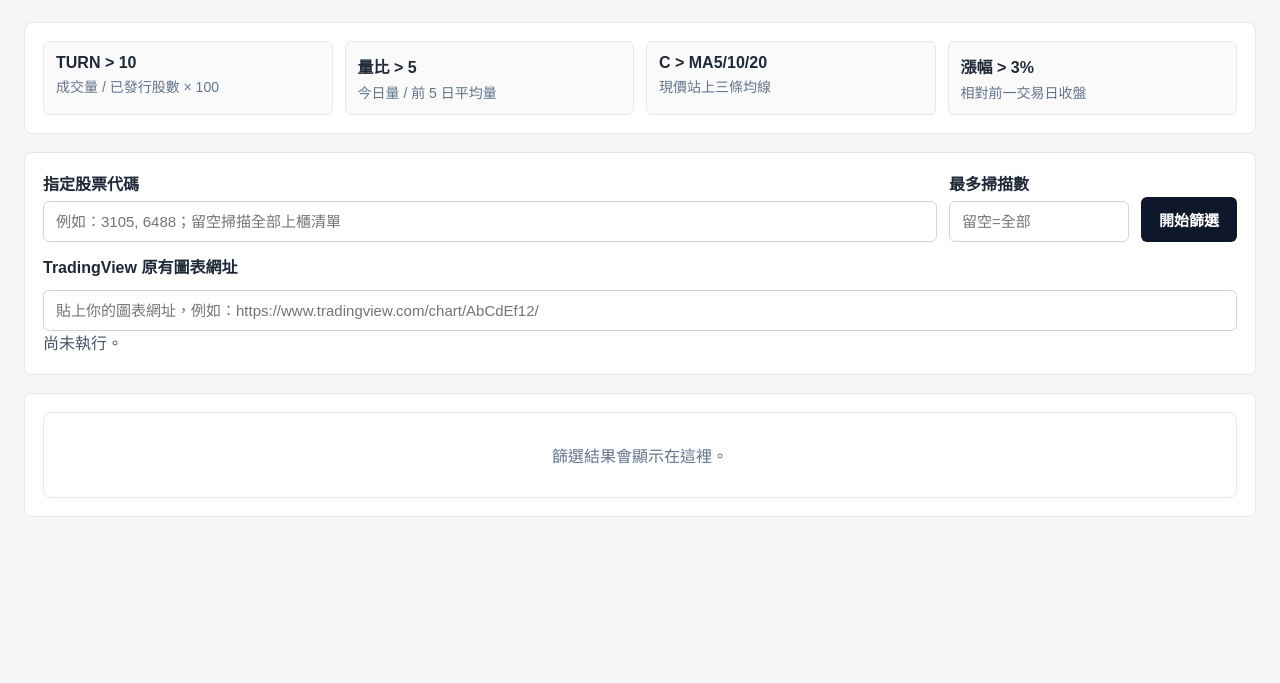
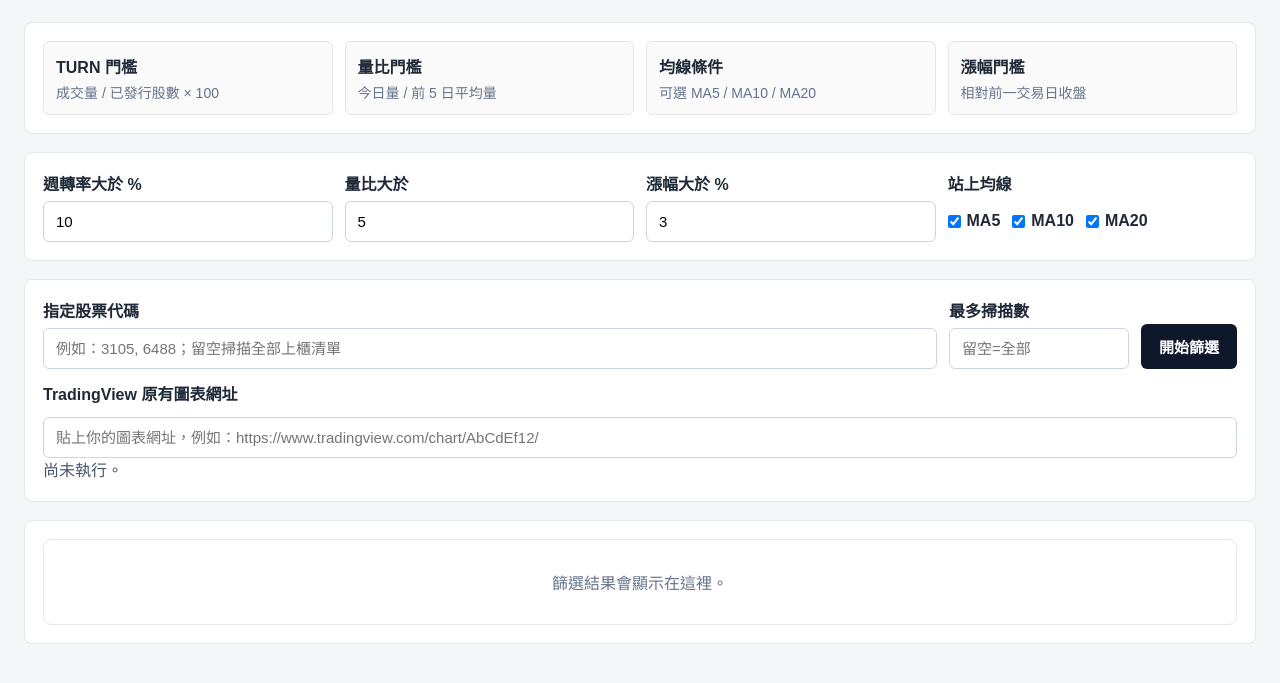
Before and after one commit to simon4657/taiwan-stock-screener-OTC, a Flask app: page /realtime in a window 1280 px wide. Shown: the part 96-779 px from the top of the page. Run offline with Flask 3, Linux system fonts and the light colour scheme.

Commit message:
Make OTC realtime breakout rules configurable

```diff
--- a/app.py
+++ b/app.py
@@ -591,8 +591,39 @@ def simple_moving_average(values, length):
         return None
     return sum(values[-length:]) / length
 
-def evaluate_realtime_rule(stock_code, stock_name, issued_shares):
+def parse_realtime_rules(payload):
+    """解析強勢量價突破策略參數，未提供時使用原始預設值。"""
+    source = payload.get('rules') if isinstance(payload.get('rules'), dict) else payload
+
+    def float_rule(key, default):
+        try:
+            value = float(source.get(key, default))
+            return value if math.isfinite(value) else default
+        except (TypeError, ValueError):
+            return default
+
+    raw_ma = source.get('above_ma', [5, 10, 20])
+    if not isinstance(raw_ma, list):
+        raw_ma = [5, 10, 20]
+    above_ma = []
+    for item in raw_ma:
+        try:
+            period = int(item)
+        except (TypeError, ValueError):
+            continue
+        if period in (5, 10, 20) and period not in above_ma:
+            above_ma.append(period)
+
+    return {
+        'turnover_rate_gt': float_rule('turnover_rate_gt', 10),
+        'volume_ratio_gt': float_rule('volume_ratio_gt', 5),
+        'above_ma': above_ma or [5, 10, 20],
+        'change_percent_gt': float_rule('change_percent_gt', 3),
+    }
+
+def evaluate_realtime_rule(stock_code, stock_name, issued_shares, rules=None):
     """依強勢量價突破條件篩選：TURN>10、量比>5、C>MA5/10/20、漲幅>3。"""
+    rules = rules or parse_realtime_rules({})
     historical_data = fetch_historical_data_for_indicators(stock_code, days=60)
     if not historical_data or len(historical_data) < 21:
         return None
@@ -612,13 +643,11 @@ def evaluate_realtime_rule(stock_code, stock_name, issued_shares):
     volume_ratio = calculate_volume_ratio(current_volume, previous_volumes)
     turnover_rate = (current_volume / issued_shares * 100) if issued_shares else None
 
-    cond_turnover = turnover_rate is not None and turnover_rate > 10
-    cond_volume_ratio = volume_ratio > 5
-    cond_ma = (
-        ma5 is not None and ma10 is not None and ma20 is not None and
-        current_price > ma5 and current_price > ma10 and current_price > ma20
-    )
-    cond_change = change_percent > 3
+    ma_values = {5: ma5, 10: ma10, 20: ma20}
+    cond_turnover = turnover_rate is not None and turnover_rate > rules['turnover_rate_gt']
+    cond_volume_ratio = volume_ratio > rules['volume_ratio_gt']
+    cond_ma = all(ma_values.get(period) is not None and current_price > ma_values[period] for period in rules['above_ma'])
+    cond_change = change_percent > rules['change_percent_gt']
     matched = cond_turnover and cond_volume_ratio and cond_ma and cond_change
 
     return {
@@ -636,6 +665,10 @@ def evaluate_realtime_rule(stock_code, stock_name, issued_shares):
         'issued_shares': issued_shares,
         'matched': matched,
         'conditions': {
+            'turnover': cond_turnover,
+            'volume_ratio': cond_volume_ratio,
+            'above_ma': cond_ma,
+            'change': cond_change,
             'turnover_gt_10': cond_turnover,
             'volume_ratio_gt_5': cond_volume_ratio,
             'above_ma5_ma10_ma20': cond_ma,
@@ -718,6 +751,7 @@ def run_realtime_screen_job(payload, job_id=None):
 
     requested_codes = payload.get('stock_codes') or []
     limit = payload.get('limit')
+    rules = parse_realtime_rules(payload)
     stock_list = get_otc_stock_codes()
     issued_shares = get_issued_shares_map()
 
@@ -744,7 +778,7 @@ def run_realtime_screen_job(payload, job_id=None):
         shares = issued_shares.get(code)
         if not shares:
             return {'code': code, 'missing_shares': True}
-        return evaluate_realtime_rule(code, stock_list.get(code, code), shares)
+        return evaluate_realtime_rule(code, stock_list.get(code, code), shares, rules)
 
     with ThreadPoolExecutor(max_workers=20) as executor:
         futures = {executor.submit(analyze_one, code): code for code in stock_codes}
@@ -779,12 +813,7 @@ def run_realtime_screen_job(payload, job_id=None):
 
     return {
         'success': True,
-        'rules': {
-            'turnover_rate_gt': 10,
-            'volume_ratio_gt': 5,
-            'above_ma': [5, 10, 20],
-            'change_percent_gt': 3,
-        },
+        'rules': rules,
         'matched_stocks': clean_data_for_json(matched),
         'all_results': clean_data_for_json(results),
         'total_requested': total,
--- a/templates/realtime_screener.html
+++ b/templates/realtime_screener.html
@@ -62,6 +62,26 @@
             display: grid;
             gap: 6px;
         }
+        .strategy-settings {
+            display: grid;
+            grid-template-columns: repeat(4, minmax(0, 1fr));
+            gap: 12px;
+        }
+        .check-row {
+            display: flex;
+            gap: 12px;
+            align-items: center;
+            min-height: 41px;
+            flex-wrap: wrap;
+        }
+        .check-row label {
+            display: inline-flex;
+            align-items: center;
+            gap: 6px;
+            margin: 0;
+            font-weight: 600;
+        }
+        .check-row input { width: auto; }
         label { display: block; font-weight: 700; margin-bottom: 6px; }
         input {
             width: 100%;
@@ -164,7 +184,7 @@
         @media (max-width: 820px) {
             body { padding: 14px; }
             header { display: block; }
-            .rules, .stats, .controls { grid-template-columns: 1fr; }
+            .rules, .stats, .controls, .strategy-settings { grid-template-columns: 1fr; }
         }
     </style>
 </head>
@@ -180,10 +200,35 @@
 
         <section class="panel">
             <div class="rules">
-                <div class="rule"><strong>TURN &gt; 10</strong><span>成交量 / 已發行股數 × 100</span></div>
-                <div class="rule"><strong>量比 &gt; 5</strong><span>今日量 / 前 5 日平均量</span></div>
-                <div class="rule"><strong>C &gt; MA5/10/20</strong><span>現價站上三條均線</span></div>
-                <div class="rule"><strong>漲幅 &gt; 3%</strong><span>相對前一交易日收盤</span></div>
+                <div class="rule"><strong>TURN 門檻</strong><span>成交量 / 已發行股數 × 100</span></div>
+                <div class="rule"><strong>量比門檻</strong><span>今日量 / 前 5 日平均量</span></div>
+                <div class="rule"><strong>均線條件</strong><span>可選 MA5 / MA10 / MA20</span></div>
+                <div class="rule"><strong>漲幅門檻</strong><span>相對前一交易日收盤</span></div>
+            </div>
+        </section>
+
+        <section class="panel">
+            <div class="strategy-settings">
+                <div>
+                    <label for="turnoverThreshold">週轉率大於 %</label>
+                    <input id="turnoverThreshold" type="number" step="0.1" min="0" value="10">
+                </div>
+                <div>
+                    <label for="volumeRatioThreshold">量比大於</label>
+                    <input id="volumeRatioThreshold" type="number" step="0.1" min="0" value="5">
+                </div>
+                <div>
+                    <label for="changeThreshold">漲幅大於 %</label>
+                    <input id="changeThreshold" type="number" step="0.1" value="3">
+                </div>
+                <div>
+                    <label>站上均線</label>
+                    <div class="check-row">
+                        <label><input id="ma5Check" type="checkbox" checked>MA5</label>
+                        <label><input id="ma10Check" type="checkbox" checked>MA10</label>
+                        <label><input id="ma20Check" type="checkbox" checked>MA20</label>
+                    </div>
+                </div>
             </div>
         </section>
 
@@ -254,6 +299,7 @@
         }
 
         const TRADING_VIEW_CHART_KEY = 'tradingViewChartUrl';
+        const STRATEGY_RULES_KEY = 'realtimeStrategyRules';
 
         function getTradingViewChartBase() {
             const raw = (localStorage.getItem(TRADING_VIEW_CHART_KEY) || '').trim();
@@ -272,6 +318,46 @@
             input.addEventListener('change', () => {
                 localStorage.setItem(TRADING_VIEW_CHART_KEY, input.value.trim());
             });
+        }
+
+        function readNumberInput(id, fallback) {
+            const value = Number(document.getElementById(id).value);
+            return Number.isFinite(value) ? value : fallback;
+        }
+
+        function getStrategyRules() {
+            const aboveMa = [];
+            if (document.getElementById('ma5Check').checked) aboveMa.push(5);
+            if (document.getElementById('ma10Check').checked) aboveMa.push(10);
+            if (document.getElementById('ma20Check').checked) aboveMa.push(20);
+            return {
+                turnover_rate_gt: readNumberInput('turnoverThreshold', 10),
+                volume_ratio_gt: readNumberInput('volumeRatioThreshold', 5),
+                change_percent_gt: readNumberInput('changeThreshold', 3),
+                above_ma: aboveMa,
+            };
+        }
+
+        function saveStrategyRules() {
+            localStorage.setItem(STRATEGY_RULES_KEY, JSON.stringify(getStrategyRules()));
+        }
+
+        function initStrategySettings() {
+            try {
+                const saved = JSON.parse(localStorage.getItem(STRATEGY_RULES_KEY) || '{}');
+                if (Number.isFinite(Number(saved.turnover_rate_gt))) document.getElementById('turnoverThreshold').value = saved.turnover_rate_gt;
+                if (Number.isFinite(Number(saved.volume_ratio_gt))) document.getElementById('volumeRatioThreshold').value = saved.volume_ratio_gt;
+                if (Number.isFinite(Number(saved.change_percent_gt))) document.getElementById('changeThreshold').value = saved.change_percent_gt;
+                if (Array.isArray(saved.above_ma)) {
+                    document.getElementById('ma5Check').checked = saved.above_ma.includes(5);
+                    document.getElementById('ma10Check').checked = saved.above_ma.includes(10);
+                    document.getElementById('ma20Check').checked = saved.above_ma.includes(20);
+                }
+            } catch (error) {
+                localStorage.removeItem(STRATEGY_RULES_KEY);
+            }
+            ['turnoverThreshold', 'volumeRatioThreshold', 'changeThreshold', 'ma5Check', 'ma10Check', 'ma20Check']
+                .forEach(id => document.getElementById(id).addEventListener('change', saveStrategyRules));
         }
 
         function renderTable(rows) {
@@ -313,10 +399,10 @@
                                 <td>${numberText(row.ma5)}</td>
                                 <td>${numberText(row.ma10)}</td>
                                 <td>${numberText(row.ma20)}</td>
-                                <td>${conditionMark(row.conditions.turnover_gt_10)}</td>
-                                <td>${conditionMark(row.conditions.volume_ratio_gt_5)}</td>
-                                <td>${conditionMark(row.conditions.above_ma5_ma10_ma20)}</td>
-                                <td>${conditionMark(row.conditions.change_gt_3)}</td>
+                                <td>${conditionMark(row.conditions.turnover)}</td>
+                                <td>${conditionMark(row.conditions.volume_ratio)}</td>
+                                <td>${conditionMark(row.conditions.above_ma)}</td>
+                                <td>${conditionMark(row.conditions.change)}</td>
                                 <td>${row.date || '-'}</td>
                             </tr>
                         `).join('')}
@@ -378,6 +464,12 @@
             const body = {};
             if (codes.length) body.stock_codes = codes;
             if (limitValue) body.limit = Number(limitValue);
+            body.rules = getStrategyRules();
+            if (!body.rules.above_ma.length) {
+                statusText.textContent = '請至少選擇一條均線條件。';
+                return;
+            }
+            saveStrategyRules();
 
             runBtn.disabled = true;
             statusText.textContent = '正在抓取上櫃即時報價與歷史均線資料...';
@@ -405,7 +497,10 @@
                 runBtn.disabled = false;
             }
         });
-        document.addEventListener('DOMContentLoaded', initTradingViewSetting);
+        document.addEventListener('DOMContentLoaded', () => {
+            initTradingViewSetting();
+            initStrategySettings();
+        });
     </script>
 </body>
 </html>
```
